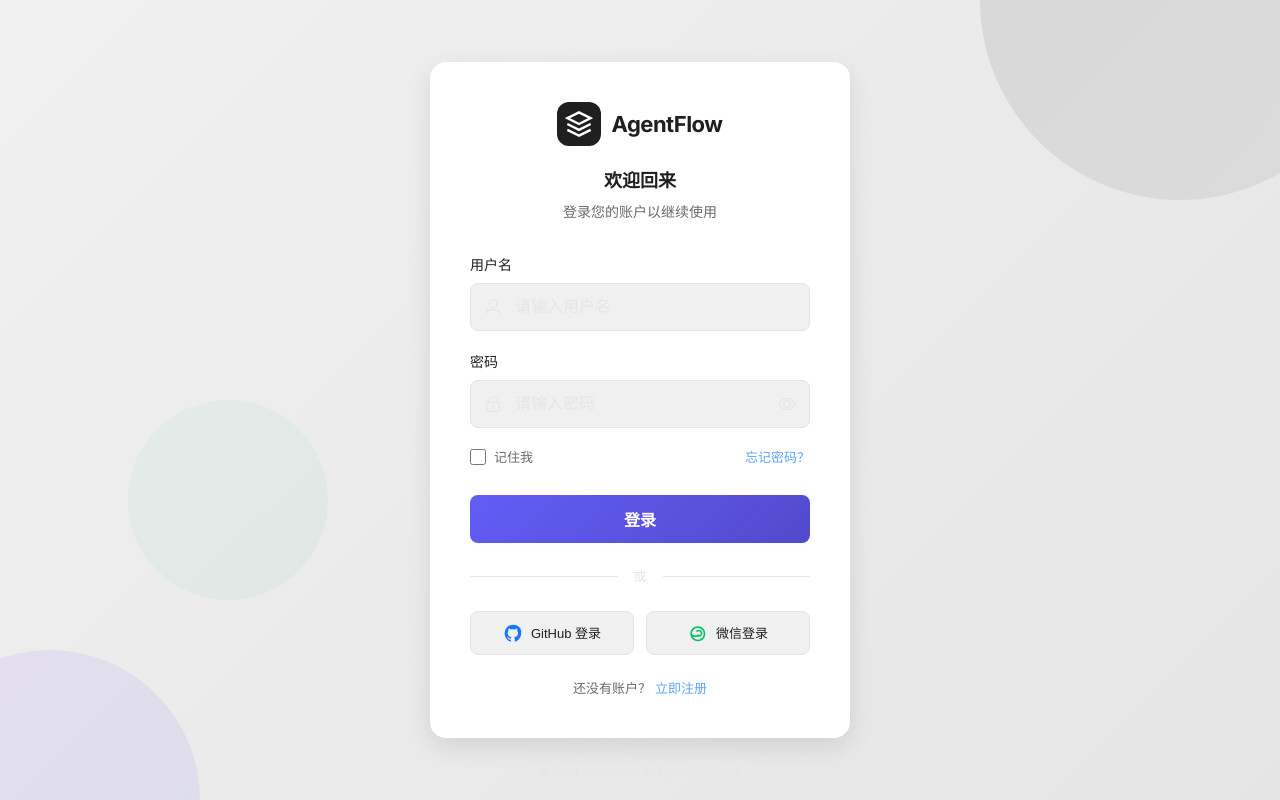
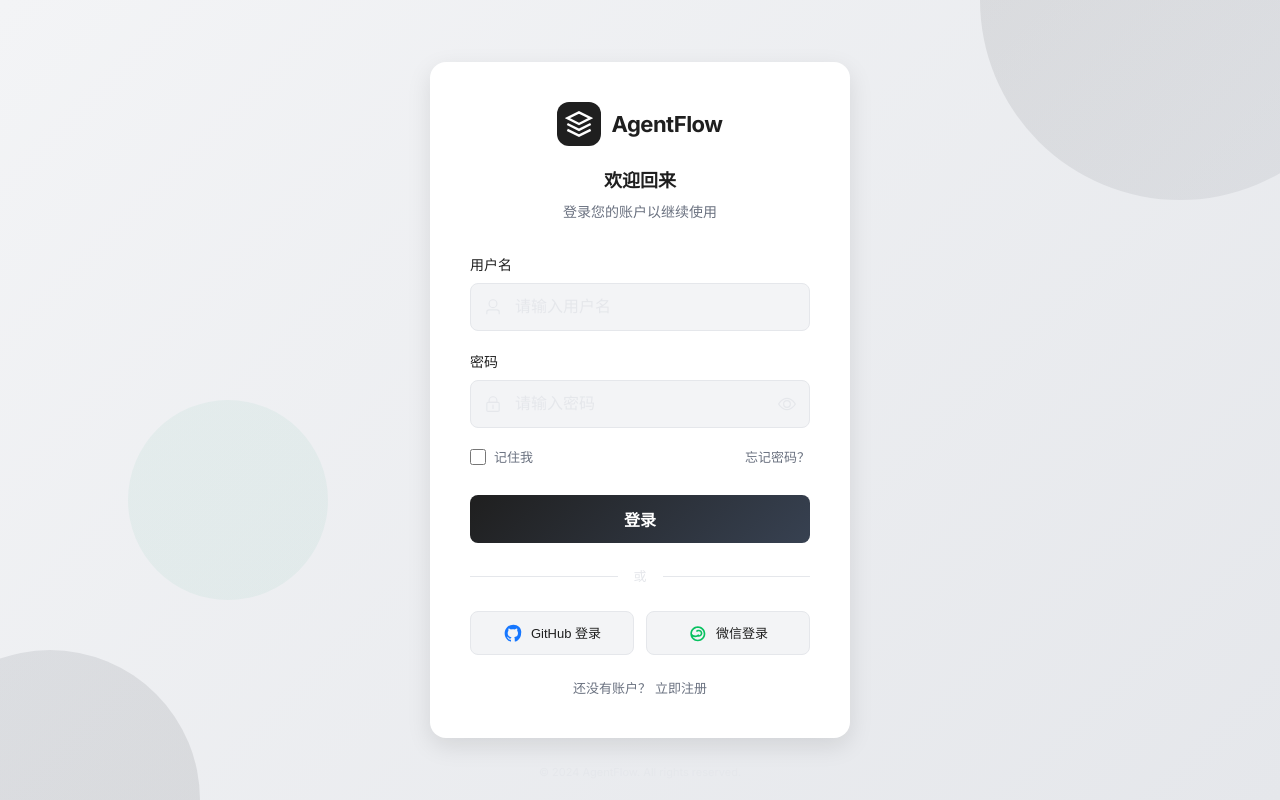
Before and after one commit to qrx-joe/LOOM-PRO, a Vue app in the folder frontend/: page /login in a window 1280 px wide. Built offline with nearby package versions, Linux system fonts and the light colour scheme; no server answers.

Commit message:
style: Design System 改为黑白色风格

```diff
--- a/frontend/src/components/nodes/HttpNode.vue
+++ b/frontend/src/components/nodes/HttpNode.vue
@@ -82,8 +82,8 @@ const methodColor = computed(() => {
   display: flex;
   align-items: center;
   gap: 10px;
-  background: linear-gradient(135deg, #667eea 0%, #764ba2 100%);
-  border-radius: 6px 6px 0 0;
+  background: linear-gradient(135deg, #374151 0%, #1F1F1F 100%);
+  border-radius: var(--radius-md) var(--radius-md) 0 0;
 }
 
 .icon-wrapper {
--- a/frontend/src/styles/variables.css
+++ b/frontend/src/styles/variables.css
@@ -1,46 +1,46 @@
 /* ========================================================================
-   LOOM-PRO Design System - Inspired by Loom & AgentFlow
+   LOOM-PRO Design System - Black & White Style
    ======================================================================== */
 
 :root {
   /* ========================================================================
-     Brand Colors - Loom's Signature Purple + Warm Neutrals
+     Brand Colors - Grayscale / Black & White
      ======================================================================== */
 
-  /* Primary - Loom Purple */
-  --color-primary: #625DF5;
-  --color-primary-hover: #524ACC;
-  --color-primary-active: #433DBB;
-  --color-primary-light: #EEF0FF;
+  /* Primary - Neutral Black */
+  --color-primary: #1F1F1F;
+  --color-primary-hover: #374151;
+  --color-primary-active: #4B5563;
+  --color-primary-light: #F3F4F6;
   --color-primary-text: #FFFFFF;
 
-  /* Neutral - Warm Grays (Loom style) */
+  /* Neutral - Grayscale (Loom style) */
   --color-dark: #1F1F1F;      /* 标题/重要文字 */
-  --color-medium: #6B6B6B;     /* 正文/次要信息 */
-  --color-light: #F3F3F3;     /* 背景/卡片 */
-  --color-border: #E5E5E5;    /* 边框/分割线 */
-  --color-border-light: #F0F0F0;
+  --color-medium: #6B7280;     /* 正文/次要信息 */
+  --color-light: #F9FAFB;     /* 背景/卡片 */
+  --color-border: #E5E7EB;    /* 边框/分割线 */
+  --color-border-light: #F3F4F6;
 
   /* App Background */
-  --color-bg: #F5F5F5;
+  --color-bg: #FFFFFF;
   --color-surface: #FFFFFF;
 
-  /* Semantic Colors */
-  --color-success: #34D399;
+  /* Semantic Colors - Grayscale */
+  --color-success: #059669;
   --color-success-bg: #D1FAE5;
-  --color-success-text: #065F46;
+  --color-success-text: #064E3B;
 
-  --color-warning: #FBBF24;
+  --color-warning: #D97706;
   --color-warning-bg: #FEF3C7;
   --color-warning-text: #92400E;
 
-  --color-error: #F87171;
+  --color-error: #DC2626;
   --color-error-bg: #FEE2E2;
   --color-error-text: #991B1B;
 
-  --color-info: #60A5FA;
-  --color-info-bg: #DBEAFE;
-  --color-info-text: #1E40AF;
+  --color-info: #6B7280;
+  --color-info-bg: #F3F4F6;
+  --color-info-text: #374151;
 
   /* ========================================================================
      Typography
@@ -109,11 +109,11 @@
      Element Plus Overrides
      ======================================================================== */
   --el-color-primary: var(--color-primary);
-  --el-color-primary-light-3: #8B8AF5;
-  --el-color-primary-light-5: #AEAEF7;
+  --el-color-primary-light-3: #9CA3AF;
+  --el-color-primary-light-5: #D1D5DB;
   --el-color-primary-light-7: var(--color-primary-light);
-  --el-color-primary-light-8: #F5F5FF;
-  --el-color-primary-light-9: #FAFAFF;
+  --el-color-primary-light-8: #F9FAFB;
+  --el-color-primary-light-9: #FFFFFF;
   --el-color-primary-dark-2: var(--color-primary-hover);
 
   --el-border-radius-base: var(--radius-md);
@@ -129,7 +129,7 @@
   /* Input */
   --el-input-border-radius: var(--radius-md);
   --el-input-border-color: var(--color-border);
-  --el-input-hover-border-color: var(--color-primary);
+  --el-input-hover-border-color: var(--color-medium);
   --el-input-focus-border-color: var(--color-primary);
 }
 
--- a/frontend/src/views/Auth/LoginView.vue
+++ b/frontend/src/views/Auth/LoginView.vue
@@ -261,7 +261,7 @@ const handleKeyPress = (e: KeyboardEvent) => {
 .circle-2 {
   width: 300px;
   height: 300px;
-  background: linear-gradient(135deg, #8b5cf6 0%, #6366f1 100%);
+  background: linear-gradient(135deg, #374151 0%, #1F1F1F 100%);
   bottom: -150px;
   left: -100px;
   opacity: 0.1;
```
